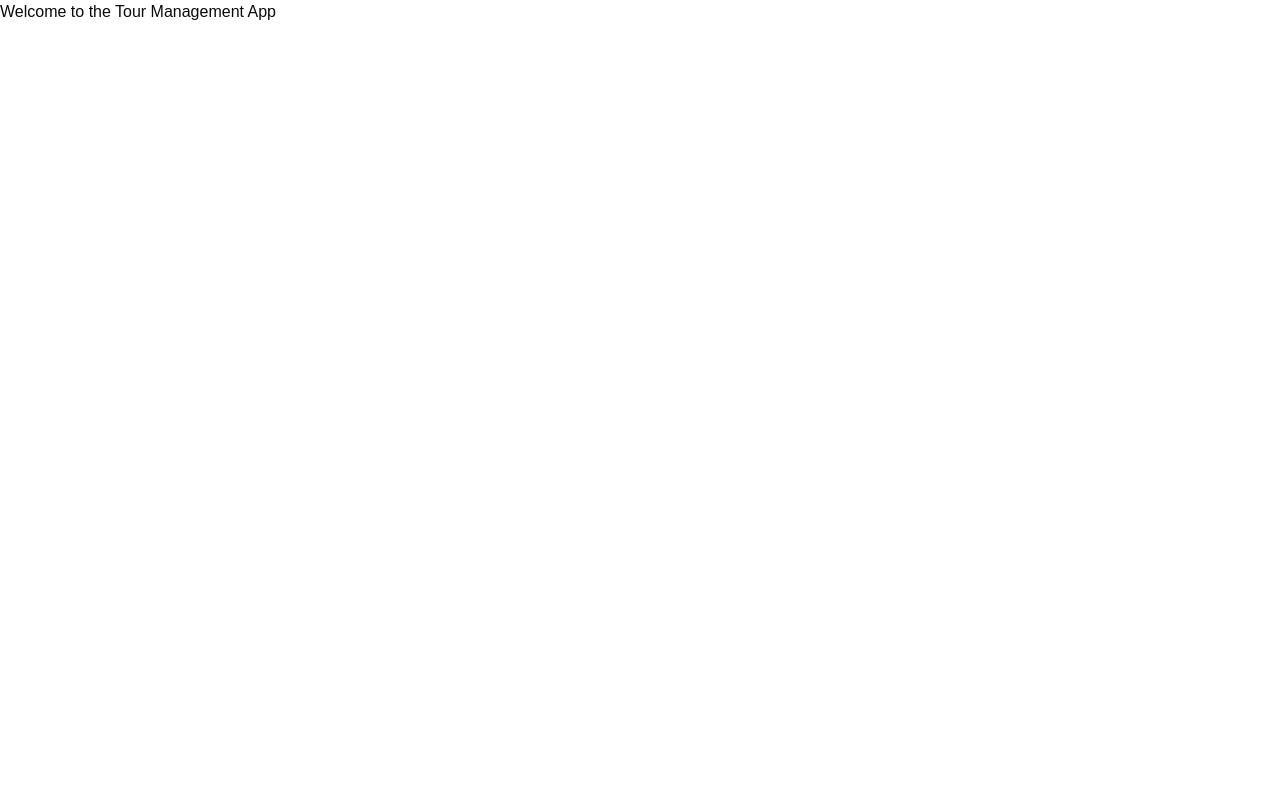
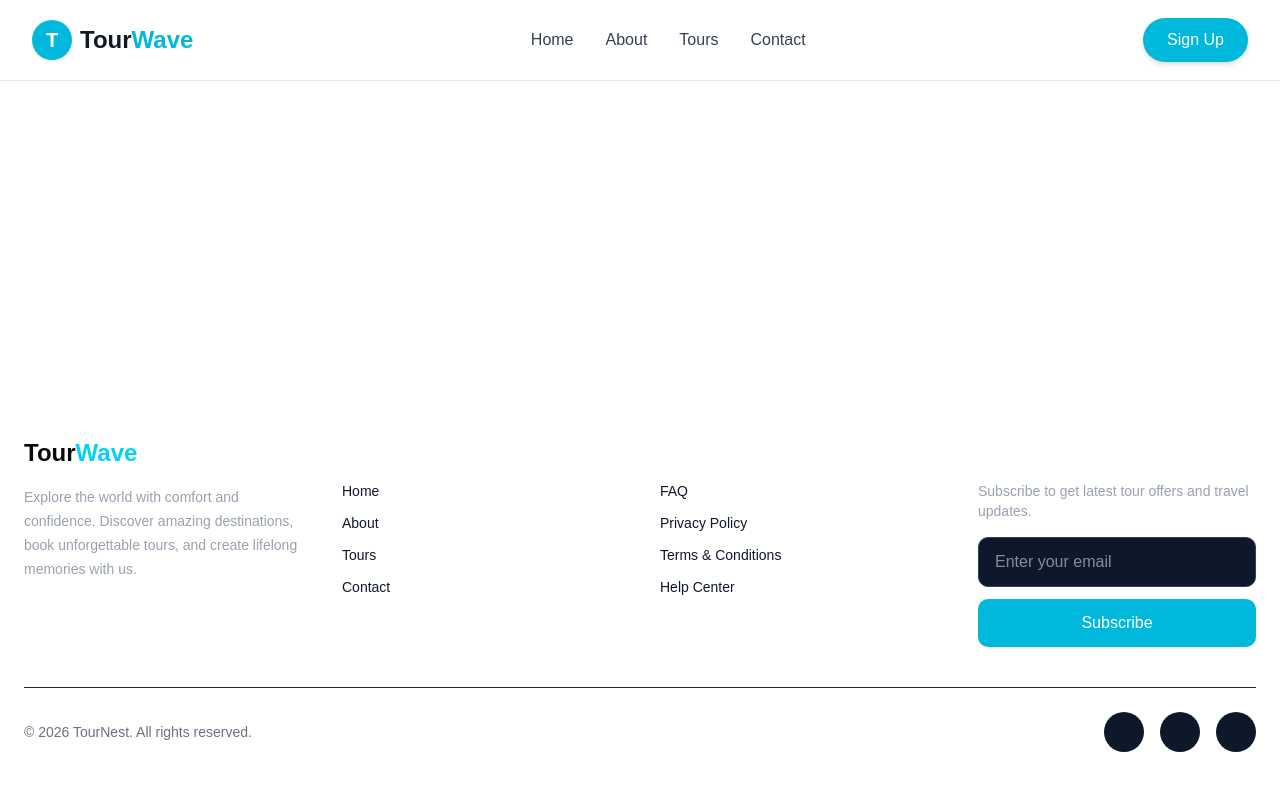
Before and after one commit to jahid45780/tour-management-client, a React (Vite) app: page / in a window 1280 px wide. Shown: the top 790 px of the page. Built offline with nearby package versions, Linux system fonts and the light colour scheme.

Commit message:
nav and footer

```diff
--- a/src/App.tsx
+++ b/src/App.tsx
@@ -1,12 +1,15 @@
-
+import {Outlet} from 'react-router-dom'
 import './App.css'
+import CommonLayout from './components/Layout/ComonLayout'
 
 function App() {
 
 
   return (
     <>
-   <h1>Welcome to the Tour Management App</h1>
+          <CommonLayout>
+             <Outlet/>
+          </CommonLayout>
     </>
   )
 }
--- /dev/null
+++ b/src/components/Layout/ComonLayout.tsx
@@ -0,0 +1,16 @@
+import type { ReactNode } from "react";
+import Navbar from "./Navbar";
+import Footer from "./Footer";
+
+
+interface IProps{
+    children:ReactNode;
+}
+
+export default function CommonLayout({children}:IProps){
+      return <div className="min-h-screen flex flex-col">
+        <Navbar/>
+        <div className="grow-1" > {children} </div>
+         <Footer/>
+         </div>
+}
--- /dev/null
+++ b/src/components/Layout/Footer.tsx
@@ -0,0 +1,172 @@
+const Footer = () => {
+  return (
+     <footer className=" text-gray-900">
+      <div className="max-w-7xl mx-auto px-6 py-12">
+        {/* Top Section */}
+        <div className="grid grid-cols-1 md:grid-cols-2 lg:grid-cols-4 gap-10">
+          {/* Brand */}
+          <div>
+            <h2 className="text-2xl font-bold text-foreground">
+              Tour<span className="text-cyan-400">Wave</span>
+            </h2>
+
+            <p className="mt-4 text-sm leading-6 text-gray-400">
+              Explore the world with comfort and confidence. Discover amazing
+              destinations, book unforgettable tours, and create lifelong
+              memories with us.
+            </p>
+          </div>
+
+          {/* Quick Links */}
+          <div>
+            <h3 className="text-lg font-semibold text-white mb-4">
+              Quick Links
+            </h3>
+
+            <ul className="space-y-3 text-sm">
+              <li>
+                <a
+                  href="/"
+                  className="hover:text-cyan-400 transition duration-300"
+                >
+                  Home
+                </a>
+              </li>
+
+              <li>
+                <a
+                  href="/about"
+                  className="hover:text-cyan-400 transition duration-300"
+                >
+                  About
+                </a>
+              </li>
+
+              <li>
+                <a
+                  href="/tours"
+                  className="hover:text-cyan-400 transition duration-300"
+                >
+                  Tours
+                </a>
+              </li>
+
+              <li>
+                <a
+                  href="/contact"
+                  className="hover:text-cyan-400 transition duration-300"
+                >
+                  Contact
+                </a>
+              </li>
+            </ul>
+          </div>
+
+          {/* Support */}
+          <div>
+            <h3 className="text-lg font-semibold text-white mb-4">
+              Support
+            </h3>
+
+            <ul className="space-y-3 text-sm">
+              <li>
+                <a
+                  href="/faq"
+                  className="hover:text-cyan-400 transition duration-300"
+                >
+                  FAQ
+                </a>
+              </li>
+
+              <li>
+                <a
+                  href="/privacy-policy"
+                  className="hover:text-cyan-400 transition duration-300"
+                >
+                  Privacy Policy
+                </a>
+              </li>
+
+              <li>
+                <a
+                  href="/terms"
+                  className="hover:text-cyan-400 transition duration-300"
+                >
+                  Terms & Conditions
+                </a>
+              </li>
+
+              <li>
+                <a
+                  href="/help"
+                  className="hover:text-cyan-400 transition duration-300"
+                >
+                  Help Center
+                </a>
+              </li>
+            </ul>
+          </div>
+
+          {/* Newsletter */}
+          <div>
+            <h3 className="text-lg font-semibold text-white mb-4">
+              Newsletter
+            </h3>
+
+            <p className="text-sm text-gray-400 mb-4">
+              Subscribe to get latest tour offers and travel updates.
+            </p>
+
+            <form className="flex flex-col sm:flex-row lg:flex-col gap-3">
+              <input
+                type="email"
+                placeholder="Enter your email"
+                className="w-full px-4 py-3 rounded-lg bg-slate-900 border border-slate-700 text-white outline-none focus:border-cyan-400"
+              />
+
+              <button
+                type="submit"
+                className="px-5 py-3 bg-cyan-500 hover:bg-cyan-600 text-white rounded-lg font-medium transition duration-300"
+              >
+                Subscribe
+              </button>
+            </form>
+          </div>
+        </div>
+
+        {/* Bottom */}
+        <div className="border-t border-slate-800 mt-10 pt-6 flex flex-col md:flex-row items-center justify-between gap-4">
+          <p className="text-sm text-gray-500 text-center md:text-left">
+            © {new Date().getFullYear()} TourNest. All rights reserved.
+          </p>
+
+          {/* Social Icons */}
+          <div className="flex items-center gap-4">
+            <a
+              href="#"
+              className="w-10 h-10 rounded-full bg-slate-900 flex items-center justify-center hover:bg-cyan-500 transition duration-300"
+            >
+              FB
+            </a>
+
+            <a
+              href="#"
+              className="w-10 h-10 rounded-full bg-slate-900 flex items-center justify-center hover:bg-cyan-500 transition duration-300"
+            >
+              IG
+            </a>
+
+            <a
+              href="#"
+              className="w-10 h-10 rounded-full bg-slate-900 flex items-center justify-center hover:bg-cyan-500 transition duration-300"
+            >
+              TW
+            </a>
+          </div>
+        </div>
+      </div>
+    </footer>
+  );
+};
+
+export default Footer;
--- /dev/null
+++ b/src/components/Layout/Navbar.tsx
@@ -0,0 +1,84 @@
+import { useState } from "react";
+import { Menu, X } from "lucide-react";
+
+const Navbar = () => {
+    const [open, setOpen] = useState(false);
+
+  const navItems = [
+    { name: "Home", link: "/" },
+    { name: "About", link: "/about" },
+    { name: "Tours", link: "/tours" },
+    { name: "Contact", link: "/contact" },
+  ];
+  return (
+     <header className="w-full bg-white border-b border-gray-200 sticky top-0 z-50">
+      <div className="max-w-7xl mx-auto px-5 lg:px-8">
+        <div className="flex items-center justify-between h-20">
+          {/* Logo */}
+          <a href="/" className="flex items-center gap-2">
+            <div className="w-10 h-10 rounded-full bg-cyan-500 flex items-center justify-center text-white font-bold text-xl">
+              T
+            </div>
+
+            <h1 className="text-2xl font-bold text-gray-900">
+              Tour<span className="text-cyan-500">Wave</span>
+            </h1>
+          </a>
+
+          {/* Desktop Menu */}
+          <div className="hidden md:flex items-center gap-8">
+            {navItems.map((item) => (
+              <a
+                key={item.name}
+                href={item.link}
+                className="text-gray-700 font-medium hover:text-cyan-500 transition duration-300"
+              >
+                {item.name}
+              </a>
+            ))}
+          </div>
+
+          {/* Signup Button */}
+          <div className="hidden md:flex items-center gap-4">
+            <button className="px-6 py-2.5 bg-cyan-500 hover:bg-cyan-600 text-white rounded-full font-medium transition duration-300 shadow-md">
+              Sign Up
+            </button>
+          </div>
+
+          {/* Mobile Menu Button */}
+          <button
+            onClick={() => setOpen(!open)}
+            className="md:hidden text-gray-800"
+          >
+            {open ? <X size={30} /> : <Menu size={30} />}
+          </button>
+        </div>
+
+        {/* Mobile Menu */}
+        <div
+          className={`md:hidden overflow-hidden transition-all duration-300 ${
+            open ? "max-h-[400px] pb-6" : "max-h-0"
+          }`}
+        >
+          <div className="flex flex-col gap-5 pt-4">
+            {navItems.map((item) => (
+              <a
+                key={item.name}
+                href={item.link}
+                className="text-gray-700 font-medium hover:text-cyan-500 transition duration-300"
+              >
+                {item.name}
+              </a>
+            ))}
+
+            <button className="w-full py-3 bg-cyan-500 hover:bg-cyan-600 text-white rounded-full font-medium transition duration-300">
+              Sign Up
+            </button>
+          </div>
+        </div>
+      </div>
+    </header>
+  );
+};
+
+export default Navbar;
--- /dev/null
+++ b/src/pages/About.tsx
@@ -0,0 +1,11 @@
+
+const About = () => {
+  return (
+    <div>
+      <h1>About Us</h1>
+      <p>Welcome to our tour management app!</p>
+    </div>
+  );
+};
+
+export default About;
```
Also changed, not shown: src/routes/index.tsx (+8 -1 lines).
